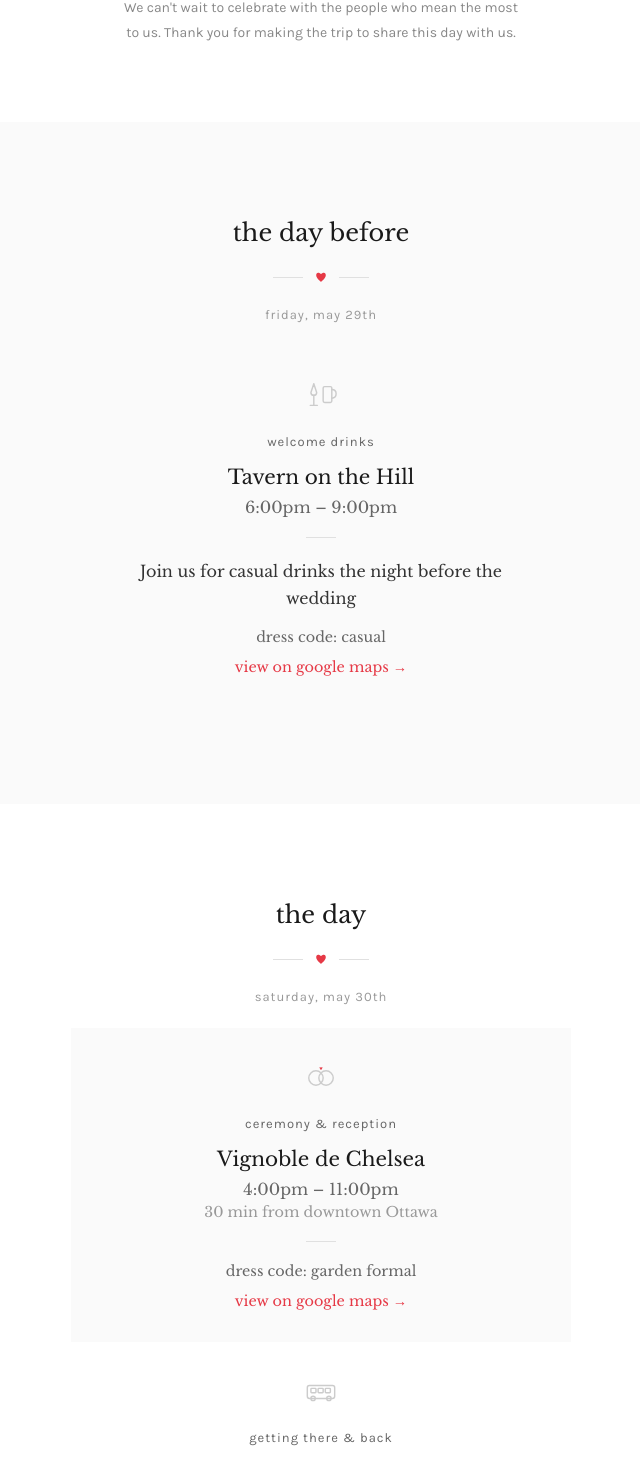
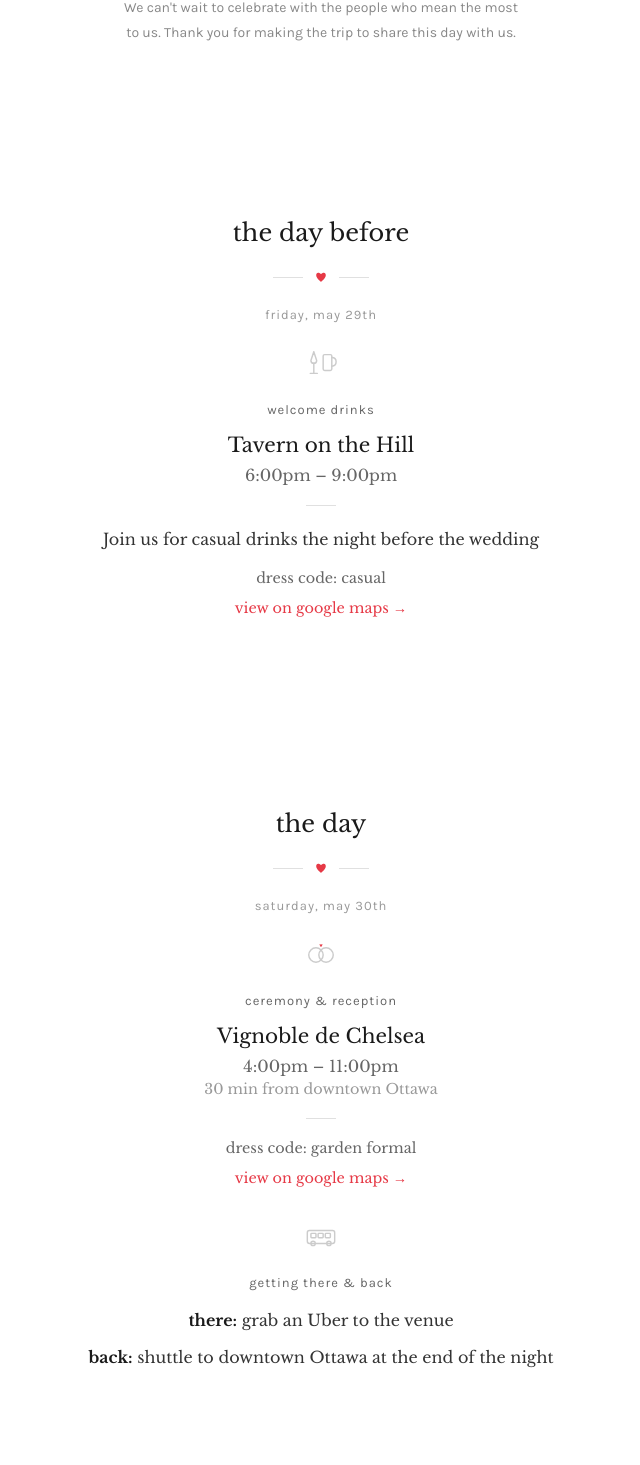
Before and after one commit to maggiejzhu-2026/weddingsite, a React (Vite) app: page / in a window 1280 px wide. Shown: the part 678-2143 px from the top of the page, without its empty margins (319-959 px from the left). Built offline with nearby package versions, Linux system fonts and the light colour scheme.

Commit message:
Update App.jsx

```diff
--- a/src/App.jsx
+++ b/src/App.jsx
@@ -345,7 +345,7 @@ export default function WeddingWebsite() {
       {/* The Day Before Section - Friday */}
       <section id="day-before" style={{
         padding: '6rem 2rem',
-        background: '#fafafa'
+        background: '#ffffff'
       }}>
         <div style={{ maxWidth: '500px', margin: '0 auto', textAlign: 'center' }}>
           <h2 className="section-title">the day before</h2>
@@ -365,7 +365,7 @@ export default function WeddingWebsite() {
             friday, may 29th
           </p>
 
-          <div className="card">
+          <div>
             <div style={{ marginBottom: '1rem' }}>
               <DrinksIcon />
             </div>
@@ -424,7 +424,7 @@ export default function WeddingWebsite() {
             saturday, may 30th
           </p>
 
-          <div className="card" style={{ background: '#fafafa' }}>
+          <div>
             <div style={{ marginBottom: '1rem' }}>
               <CeremonyIcon />
             </div>
```
